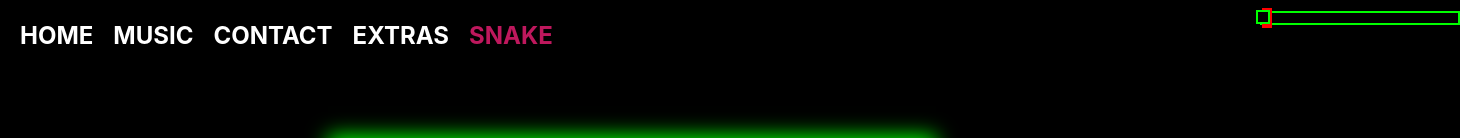
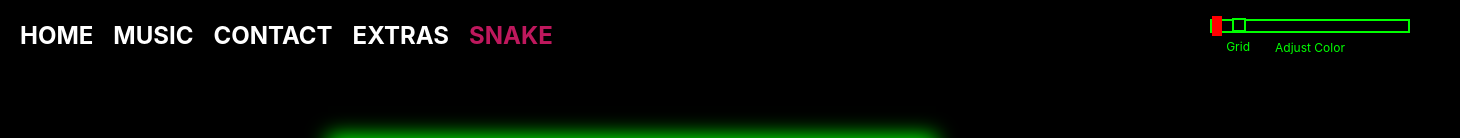
Before and after one commit to Jaydenluse/theband.teaze, a Next.js app: page /snake in a window 1280 px wide. Shown: the top 138 px of the page, 1460 px wide, since content can reach past the window. Built offline with nearby package versions, Linux system fonts and the light colour scheme; no server answers.

Commit message:
chore: margin junk

```diff
--- a/pages/snake.js
+++ b/pages/snake.js
@@ -546,7 +546,7 @@ const Snake = () => {
                 </div>
                 )}
                 {/* Slider to control color filter */}
-                <div className="color-filter-slider" style={{ zIndex: 10, position: 'absolute', top: '6.5px', left: '10px', paddingLeft: '1250px' }}>
+                <div className="color-filter-slider mt-2" style={{ zIndex: 10, position: 'absolute', top: '6.5px', left: '10px', paddingLeft: '1200px' }}>
                     <input
                         type="range"
                         ref={sliderRef}
@@ -556,10 +556,18 @@ const Snake = () => {
                         onChange={handleSliderChange}
                         style={{ width: '200px' }}
                     />
+                    <p style={{ color: 'lime', fontSize: '12px', textAlign: 'center' }}>
+                        Adjust Color
+                    </p>
                 </div>
-                <button className={`grid-toggle ${isGridVisible ? 'active' : ''}`} onClick={() => setIsGridVisible(prev => !prev)}>
-                    {isGridVisible ? '' : ''}
-                </button>
+                <div style={{ position: 'absolute', top: '10px', right: '10px', textAlign: 'center', zIndex: 500 }}>
+                    <button className={`grid-toggle mr-6 mt-2 ${isGridVisible ? 'active' : ''}`} onClick={() => setIsGridVisible(prev => !prev)}>
+                        {isGridVisible ? '' : ''}
+                    </button>
+                    <p style={{ color: 'lime', fontSize: '12px', marginTop: '28px', marginRight: '20px' }}>
+                        Grid
+                    </p>
+                </div>
                 <SnakeModal isOpen={usernameModalOpen} onClose={() => setUsernameModalOpen(false)}>
                 <div className="username-input-container z-500">
                     <input
```
